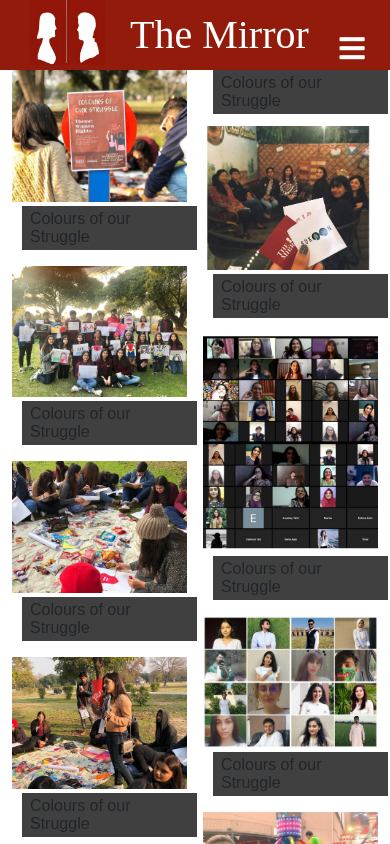
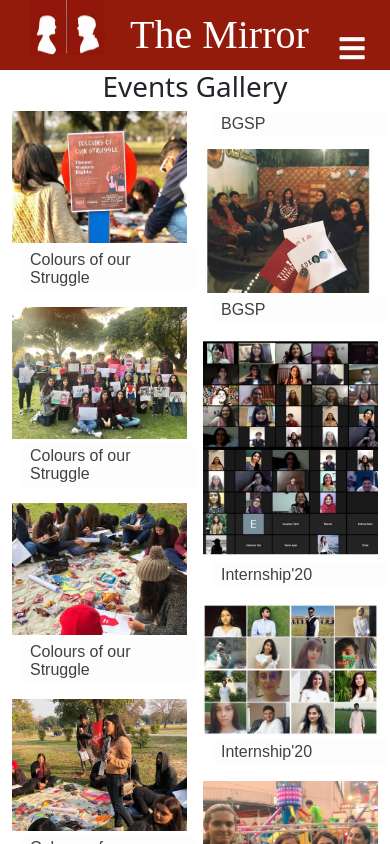
Before and after one commit to themirrorpk/the-mirror-website, a React (Create React App) app: page /gallery in a window 390 px wide. Shown: the top 844 px of the page. Built offline with nearby package versions, Linux system fonts and the light colour scheme.

Commit message:
responsiveness, labels, header fixed -buttons acting up

```diff
--- a/src/components/Footer.css
+++ b/src/components/Footer.css
@@ -5,6 +5,7 @@
   flex-direction: column;
   justify-content: center;
   align-items: center;
+  margin-top: 10px;
 }
 
 .footer-subscription {
@@ -16,7 +17,7 @@
 
   margin-bottom: 24px;
   padding: 24px;
-  color: #fff;
+  color: rgb(255, 255, 255);
 }
 
 .footer-subscription > p {
--- a/src/components/Navbar.css
+++ b/src/components/Navbar.css
@@ -33,6 +33,7 @@
   align-items: center;
   font-family: Playfair;
   overflow: hidden;
+  margin-bottom: 20px;
   /* width: 100px;
   height: 100px;
   /* border-radius: 50%; */
@@ -40,6 +41,9 @@
   /* overflow:scroll; */
   /* overflow: hidden; */
 }
+/* .navbar-logo > div {
+  margin-bottom: 20px;
+} */
 */ .fa-typo3 {
   margin-left: 0.5rem;
   font-size: 1.8rem;
@@ -70,7 +74,10 @@
   margin-top: -5px;
   margin-bottom: 10px;
 }
-
+.navbar-logo:hover {
+  transition: all 0.2s ease-out;
+  color: white;
+}
 .nav-links:hover {
   border-bottom: 4px solid #fff;
   transition: all 0.2s ease-out;
@@ -172,4 +179,9 @@
     color: #242424;
     transition: 250ms;
   }
+  /* .navbar-logo:hover {
+    background: #fff;
+    color: #242424;
+    transition: 250ms;
+  } */
 }
--- a/src/components/Navbar.js
+++ b/src/components/Navbar.js
@@ -25,8 +25,9 @@ function Navbar() {
       <nav className="navbar">
         <div class="navbar-container">
           <Link to="/" className="navbar-logo">
-          <img className="image" src={companyLogo} height={80} width={100} style={{paddingRight: '25px', overflow: 'hidden', marginTop: '-20px'}} alt="MirrorPK Logo"/>
-            The Mirror
+          <img className="image" src={companyLogo} height={60} width={100} style={{paddingRight: '25px', overflow: 'hidden', marginTop: '-20px'}} alt="MirrorPK Logo"/>
+            <div> The Mirror </div>
+
              {/* <i class="fab fa-typo3"></i> */}
 
           </Link>
--- a/src/components/Pages/Gallery.css
+++ b/src/components/Pages/Gallery.css
@@ -13,11 +13,10 @@
   transition: all 350ms ease;
   cursor: pointer;
   margin-bottom: 12px;
-
 }
 
-.gallery .pics:hover{
-    filter: opacity(.8);
+.gallery .pics:hover {
+  filter: opacity(0.8);
 }
 figcaption {
   /* position: absolute;
@@ -46,18 +45,20 @@ figcaption {
     padding: 0 12px;
   }
 
-    figcaption{
+  figcaption {
     position: inherit;
     bottom: inherit;
-        margin: .25rem 0px;
+    margin: 0.25rem 0px;
     font-size: inherit;
-        color: inherit;
+    background: rgba(252, 252, 252, 0.75);
+    padding: 4px 8px;
+    color: rgba(0, 0, 0, 0.75);
   }
 }
 
 /* model */
 
-.model{
+.model {
   width: 100%;
   height: 100vh;
   position: fixed;
@@ -67,7 +68,8 @@ figcaption {
   justify-content: center;
   align-items: center;
   background-color: black;
-    transition:opacity .4s ease, visibility .4s ease, transform .5s ease-in-out ;
+  transition: opacity 0.4s ease, visibility 0.4s ease,
+    transform 0.5s ease-in-out;
   visibility: hidden;
   opacity: 0;
   transform: scale(0);
@@ -75,13 +77,13 @@ figcaption {
   z-index: 999;
 }
 
-.model.open{
+.model.open {
   visibility: visible;
   opacity: 1;
   transform: scale(1);
 }
 
-.model img{
+.model img {
   width: auto;
   max-width: 100%;
   height: auto;
@@ -93,14 +95,14 @@ figcaption {
   margin: 0 auto;
 }
 
-.model.open svg{
+.model.open svg {
   position: fixed;
   top: 10px;
   right: 10px;
   width: 2rem;
   height: 2rem;
   padding: 5px;
-    background-color: rgba(0, 0,0,0.4);
+  background-color: rgba(0, 0, 0, 0.4);
   color: white;
   cursor: pointer;
 }
--- a/src/components/Pages/Gallery.js
+++ b/src/components/Pages/Gallery.js
@@ -45,14 +45,20 @@ import img29 from "../images/SocialAwareness/4.jpg";
 import img30 from "../images/SocialAwareness/5.jpg";
 import img31 from "../images/SocialAwareness/6.jpg";
 import img32 from "../images/SocialAwareness/7.jpg";
+
+// import img33 from "../images/LuckyOne/1.NEF";
+// import img34 from "../images/SocialAwareness/7.jpg";
+// import img35 from "../images/SocialAwareness/7.jpg";
+
 import { useState } from "react";
+import Footer from "../Footer";
 
 export default function Gallery() {
   let data = [
     {
       id: 1,
       imgSrc: img1,
-      caption: "Colours of our Struggle",
+      caption: "Colours of our Struggle ",
     },
     {
       id: 2,
@@ -112,103 +118,104 @@ export default function Gallery() {
     {
       id: 13,
       imgSrc: img13,
-      caption: "Colours of our Struggle",
+      caption: "BGSP",
     },
     {
       id: 14,
       imgSrc: img14,
-      caption: "Colours of our Struggle",
+      caption: "BGSP",
     },
     {
       id: 15,
       imgSrc: img15,
-      caption: "Colours of our Struggle",
+      caption: "BGSP",
     },
     {
       id: 16,
       imgSrc: img16,
-      caption: "Colours of our Struggle",
+      caption: "BGSP",
     },
     {
       id: 17,
       imgSrc: img17,
-      caption: "Colours of our Struggle",
+      caption: "BGSP",
     },
     {
       id: 18,
       imgSrc: img18,
-      caption: "Colours of our Struggle",
+      caption: "Internship'20",
     },
     {
       id: 19,
       imgSrc: img19,
-      caption: "Colours of our Struggle",
+      caption: "Internship'20",
     },
     {
       id: 20,
       imgSrc: img20,
-      caption: "Colours of our Struggle",
+      caption: "Internship'21",
     },
     {
       id: 21,
       imgSrc: img21,
-      caption: "Colours of our Struggle",
+      caption: "Internship'21",
     },
     {
       id: 22,
       imgSrc: img22,
-      caption: "Colours of our Struggle",
+      caption: "Internship'21",
     },
     {
       id: 23,
       imgSrc: img23,
-      caption: "Colours of our Struggle",
+      caption: "Internship'21",
     },
     {
       id: 24,
       imgSrc: img24,
-      caption: "Colours of our Struggle",
+      caption: "Internship'21",
     },
     {
       id: 25,
       imgSrc: img25,
-      caption: "Colours of our Struggle",
+      caption: "Internship'21",
     },
     {
       id: 26,
       imgSrc: img26,
-      caption: "Colours of our Struggle",
+      caption: "Social Awareness Sessions",
     },
     {
       id: 27,
       imgSrc: img27,
-      caption: "Colours of our Struggle",
+      caption: "Social Awareness Sessions",
     },
     {
       id: 28,
       imgSrc: img28,
-      caption: "Colours of our Struggle",
+      caption: "Social Awareness Sessions",
     },
     {
       id: 29,
       imgSrc: img29,
-      caption: "Colours of our Struggle",
+      caption: "Social Awareness Sessions",
     },
     {
       id: 30,
       imgSrc: img30,
-      caption: "Colours of our Struggle",
+      caption: "Social Awareness Sessions",
     },
     {
       id: 31,
       imgSrc: img31,
-      caption: "Colours of our Struggle",
+      caption: "Social Awareness Sessions",
     },
     {
       id: 32,
       imgSrc: img32,
-      caption: "Colours of our Struggle",
+      caption: "Social Awareness Sessions",
     },
+
   ];
   const [model, setmodel] = useState(false);
   const [tempimgsrc, settempimgsrc] = useState("");
@@ -219,6 +226,7 @@ export default function Gallery() {
   };
   return (
     <>
+    <h1 className="blogs"> Events Gallery </h1>
       <div className={model ? "model open" : "model"}>
         <img src={tempimgsrc} alt="" />
         <CloseIcon onClick={() => setmodel(false)} />
@@ -239,6 +247,7 @@ export default function Gallery() {
           );
         })}
       </div>
+      <Footer />
     </>
   );
 }
```
Also changed, not shown: 1 other file (tests, documents, lock files or other folders). Lines whose indentation alone changed are shown as unchanged.
